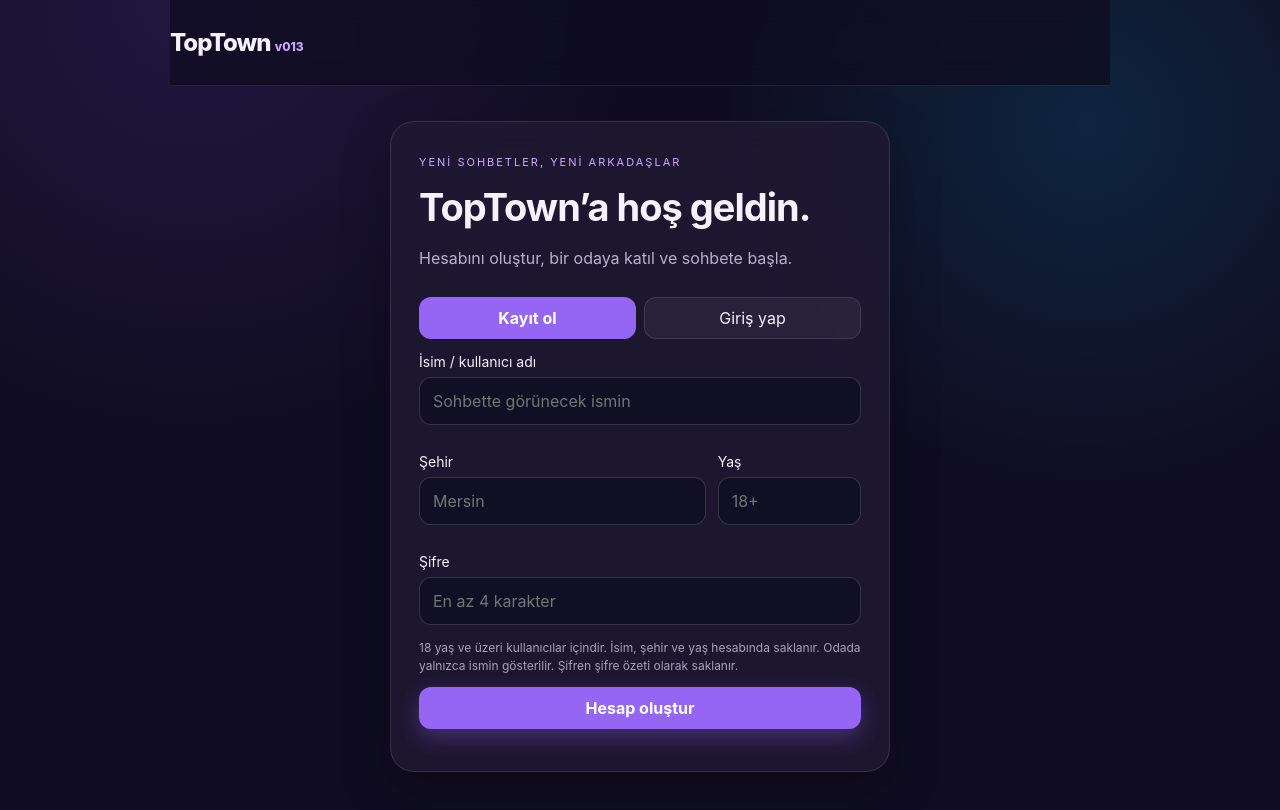
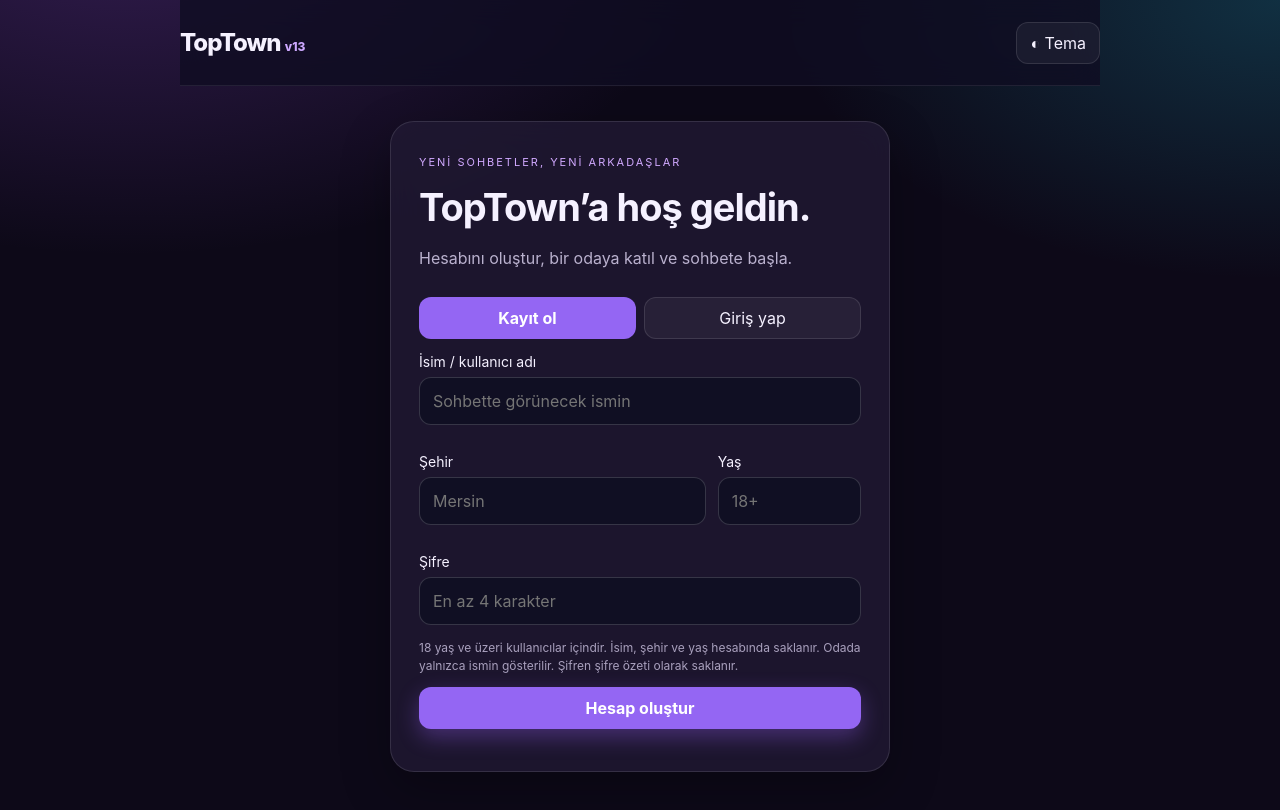
Before and after one commit to halkompleksi33-commits/toptown, a plain HTML site: page public/index.html in a window 1280 px wide. Drawn offline with Linux system fonts and the light colour scheme.

Commit message:
Restore v13 feature interface

```diff
--- a/public/index.html
+++ b/public/index.html
@@ -1,6 +1,6 @@
 <!doctype html>
 <html lang="tr"><head><meta charset="utf-8"><meta name="viewport" content="width=device-width,initial-scale=1,viewport-fit=cover"><meta name="theme-color" content="#191334"><title>TopTown v001 — Sohbet</title><link rel="stylesheet" href="/app.css"><link rel="stylesheet" href="/modern.css"><link rel="stylesheet" href="/seat.css"><link rel="stylesheet" href="/profile-picker.css"><link rel="stylesheet" href="/chat-modern.css"><link rel="stylesheet" href="/chat-fix.css"><script src="/app.js" defer></script><script src="/seat-video-fix.js" defer></script><script src="/profile-picker.js" defer></script></head>
-<body><script src="/v013.js" defer></script><main class="app">
+<body><link rel="stylesheet" href="/admin-pro.css"><link rel="stylesheet" href="/v009.css"><script src="/v002.js" defer></script><script src="/pwa.js" defer></script><script src="/v007.js" defer></script><script src="/admin-pro.js" defer></script><script src="/v009.js" defer></script><script src="/v010.js" defer></script><script src="/v011.js" defer></script><script src="/v012.js" defer></script><script src="/v013.js" defer></script><main class="app">
 <header><a class="brand" href="/">TopTown <small>v001</small></a><span id="identity"></span><button id="profileButton" hidden>Profil</button><button id="logout" hidden>Çıkış</button></header>
 <section id="auth" class="card"><span class="eyebrow">YENİ SOHBETLER, YENİ ARKADAŞLAR</span><h1>TopTown’a hoş geldin.</h1><p>Hesabını oluştur, bir odaya katıl ve sohbete başla.</p><div class="tabs"><button id="registerTab" class="selected">Kayıt ol</button><button id="loginTab">Giriş yap</button></div><form id="authForm"><label>İsim / kullanıcı adı<input name="name" required minlength="2" maxlength="30" autocomplete="username" placeholder="Sohbette görünecek ismin"></label><div id="registerFields" class="fields"><label>Şehir<input name="city" required minlength="2" maxlength="50" autocomplete="address-level2" placeholder="Mersin"></label><label>Yaş<input name="age" type="number" min="18" max="120" required placeholder="18+" inputmode="numeric"></label></div><label>Şifre<input name="password" type="password" required minlength="4" maxlength="128" autocomplete="new-password" placeholder="En az 4 karakter"></label><p class="fine" id="privacy">18 yaş ve üzeri kullanıcılar içindir. İsim, şehir ve yaş hesabında saklanır. Odada yalnızca ismin gösterilir. Şifren şifre özeti olarak saklanır.</p><button class="primary" id="authSubmit">Hesap oluştur</button><p id="authError" class="error" role="alert"></p></form></section>
 <section id="home" hidden><div class="welcome"><span class="eyebrow">ANA SAYFA</span><h1 id="greeting"></h1><p>Bir oda seç veya kendi sohbetini başlat.</p></div><button id="rewardButton" class="reward" hidden>🎁 Günlük ödülü al</button><form id="createRoom" class="inline"><input name="name" aria-label="Yeni oda adı" minlength="2" maxlength="50" required placeholder="Yeni odanın adı"><button class="primary">＋ Oda oluştur</button></form><h2>Sohbet odaları</h2><div id="rooms" class="rooms"></div><button id="adminButton" hidden>Yönetici paneli</button></section>
--- a/public/v013.js
+++ b/public/v013.js
@@ -1 +1 @@
-document.title='TopTown v013 — Sohbet';document.querySelector('.brand small').textContent='v013';document.querySelector('#home .welcome .eyebrow').textContent='ANA SAYFA · v013';
+document.title='TopTown v13 — Sohbet';document.querySelector('.brand small').textContent='v13';document.querySelector('#home .welcome .eyebrow').textContent='ANA SAYFA · v13';setTimeout(()=>{const original=navigator.mediaDevices.getUserMedia.bind(navigator.mediaDevices);let mic=false;document.querySelector('#mic').addEventListener('click',()=>mic=true,true);navigator.mediaDevices.getUserMedia=options=>{const only=mic;mic=false;return original(only?{audio:true,video:false}:options)};new MutationObserver(()=>{const v=document.querySelector('#localVideo');if(v)v.hidden=true}).observe(document.body,{subtree:true,attributes:true,attributeFilter:['hidden']})},50);
```
